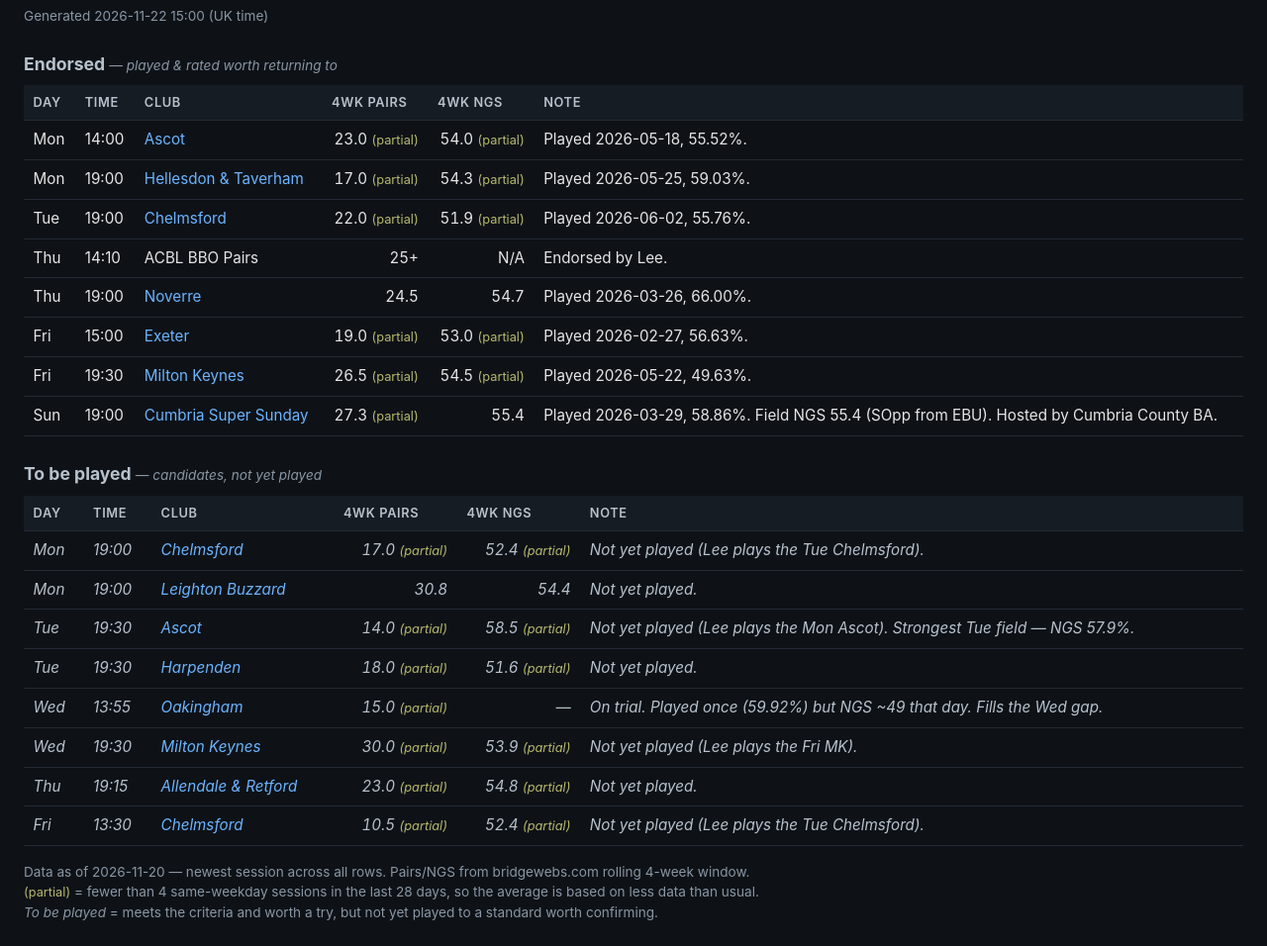
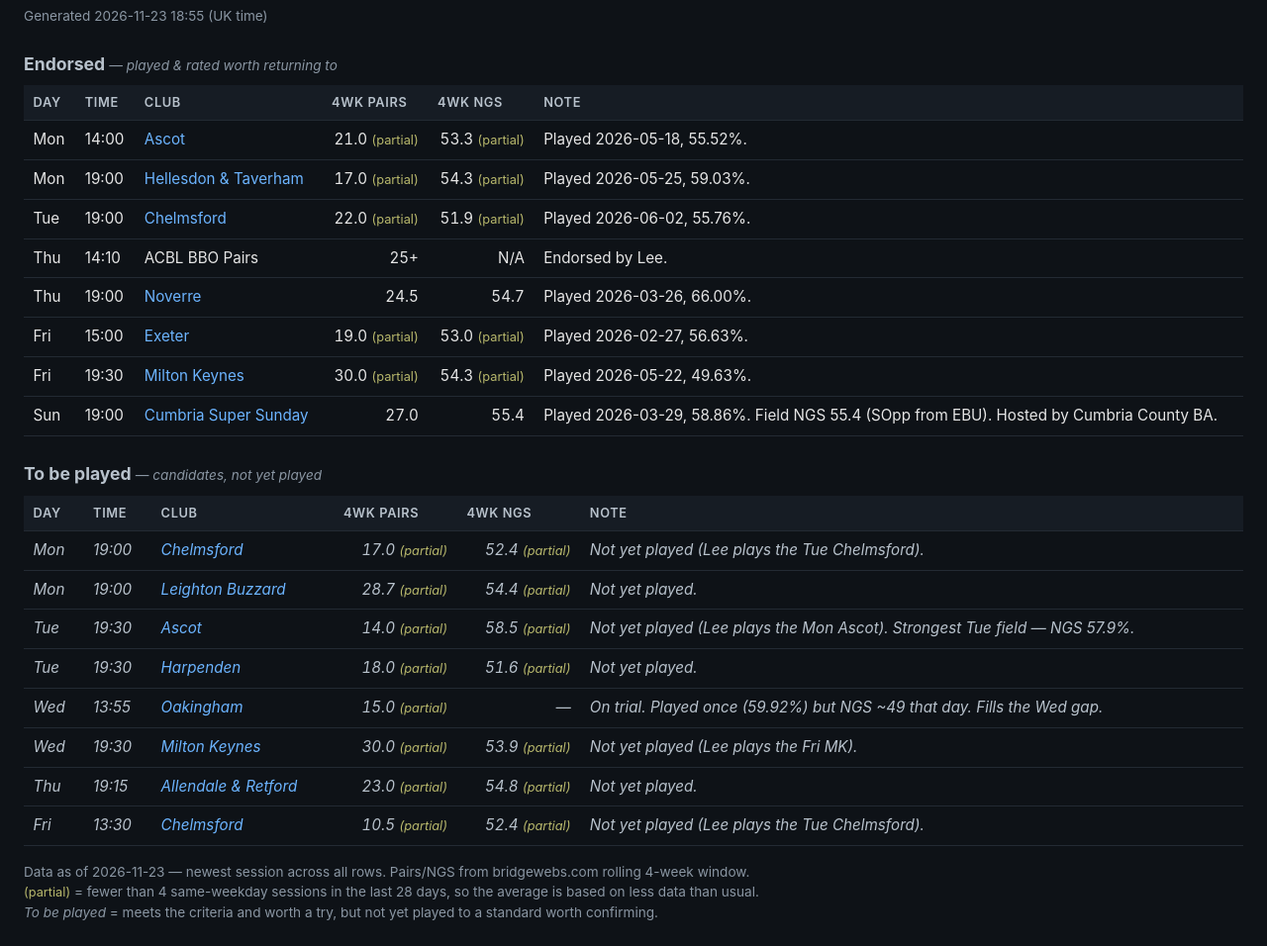
Before and after one commit to theleeguy64-maker/Bridge-Club-Games, a plain HTML site: page docs/index.html in a window 1280 px wide. Shown: the part 56-1012 px from the top of the page at 99% size. Drawn offline with Linux system fonts and the light colour scheme.

Commit message:
ci: refresh stats + regenerate docs/index.html

```diff
--- a/docs/index.html
+++ b/docs/index.html
@@ -9,7 +9,7 @@
 <meta name="apple-mobile-web-app-status-bar-style" content="black-translucent">
 <meta name="apple-mobile-web-app-title" content="Bridge">
 <meta name="theme-color" content="#0e1217">
-<meta name="build-version" content="20261122-150001">
+<meta name="build-version" content="20261123-185521">
 <script>
   // Auto-update flow:
   //   1. On page load, register/update SW. Forces SW update check past the 10-min
@@ -20,7 +20,7 @@
   //   3. The reload-once guard (sessionStorage) prevents infinite loops.
   (function() {
     if (!('serviceWorker' in navigator)) return;
-    var BUILD = "20261122-150001";
+    var BUILD = "20261123-185521";
     var reloadOnce = function(reason) {
       if (sessionStorage.getItem('bcg_reloaded_for') === BUILD) return;
       sessionStorage.setItem('bcg_reloaded_for', BUILD);
@@ -73,21 +73,21 @@
 </head>
 <body>
 <h1>RealBridge Bridge Club Games</h1>
-<div class="ts">Generated 2026-11-22 15:00 (UK time)</div>
+<div class="ts">Generated 2026-11-23 18:55 (UK time)</div>
 <h2>Endorsed <span class="sub">— played &amp; rated worth returning to</span></h2>
 <table>
   <thead>
     <tr><th>Day</th><th>Time</th><th>Club</th><th>4wk pairs</th><th>4wk NGS</th><th>Note</th></tr>
   </thead>
   <tbody>
-<tr><td>Mon</td><td>14:00</td><td><a href="https://www.bridgewebs.com/ascot/">Ascot</a></td><td class="num">23.0 <span class="partial">(partial)</span></td><td class="num">54.0 <span class="partial">(partial)</span></td><td>Played 2026-05-18, 55.52%.</td></tr>
+<tr><td>Mon</td><td>14:00</td><td><a href="https://www.bridgewebs.com/ascot/">Ascot</a></td><td class="num">21.0 <span class="partial">(partial)</span></td><td class="num">53.3 <span class="partial">(partial)</span></td><td>Played 2026-05-18, 55.52%.</td></tr>
 <tr><td>Mon</td><td>19:00</td><td><a href="https://www.bridgewebs.com/taverham/">Hellesdon &amp; Taverham</a></td><td class="num">17.0 <span class="partial">(partial)</span></td><td class="num">54.3 <span class="partial">(partial)</span></td><td>Played 2026-05-25, 59.03%.</td></tr>
 <tr><td>Tue</td><td>19:00</td><td><a href="https://www.bridgewebs.com/chelmsford/">Chelmsford</a></td><td class="num">22.0 <span class="partial">(partial)</span></td><td class="num">51.9 <span class="partial">(partial)</span></td><td>Played 2026-06-02, 55.76%.</td></tr>
 <tr><td>Thu</td><td>14:10</td><td>ACBL BBO Pairs</td><td class="num">25+</td><td class="num">N/A</td><td>Endorsed by Lee.</td></tr>
 <tr><td>Thu</td><td>19:00</td><td><a href="https://www.bridgewebs.com/noverre/">Noverre</a></td><td class="num">24.5</td><td class="num">54.7</td><td>Played 2026-03-26, 66.00%.</td></tr>
 <tr><td>Fri</td><td>15:00</td><td><a href="https://www.bridgewebs.com/exeter/">Exeter</a></td><td class="num">19.0 <span class="partial">(partial)</span></td><td class="num">53.0 <span class="partial">(partial)</span></td><td>Played 2026-02-27, 56.63%.</td></tr>
-<tr><td>Fri</td><td>19:30</td><td><a href="https://www.bridgewebs.com/miltonkeynes/">Milton Keynes</a></td><td class="num">26.5 <span class="partial">(partial)</span></td><td class="num">54.5 <span class="partial">(partial)</span></td><td>Played 2026-05-22, 49.63%.</td></tr>
-<tr><td>Sun</td><td>19:00</td><td><a href="https://www.bridgewebs.com/cumbria/">Cumbria Super Sunday</a></td><td class="num">27.3 <span class="partial">(partial)</span></td><td class="num">55.4</td><td>Played 2026-03-29, 58.86%. Field NGS 55.4 (SOpp from EBU). Hosted by Cumbria County BA.</td></tr>
+<tr><td>Fri</td><td>19:30</td><td><a href="https://www.bridgewebs.com/miltonkeynes/">Milton Keynes</a></td><td class="num">30.0 <span class="partial">(partial)</span></td><td class="num">54.3 <span class="partial">(partial)</span></td><td>Played 2026-05-22, 49.63%.</td></tr>
+<tr><td>Sun</td><td>19:00</td><td><a href="https://www.bridgewebs.com/cumbria/">Cumbria Super Sunday</a></td><td class="num">27.0</td><td class="num">55.4</td><td>Played 2026-03-29, 58.86%. Field NGS 55.4 (SOpp from EBU). Hosted by Cumbria County BA.</td></tr>
   </tbody>
 </table>
 <h2>To be played <span class="sub">— candidates, not yet played</span></h2>
@@ -97,7 +97,7 @@
   </thead>
   <tbody>
 <tr class="to-play"><td>Mon</td><td>19:00</td><td><a href="https://www.bridgewebs.com/chelmsford/">Chelmsford</a></td><td class="num">17.0 <span class="partial">(partial)</span></td><td class="num">52.4 <span class="partial">(partial)</span></td><td>Not yet played (Lee plays the Tue Chelmsford).</td></tr>
-<tr class="to-play"><td>Mon</td><td>19:00</td><td><a href="https://www.bridgewebs.com/leightonbuzzard/">Leighton Buzzard</a></td><td class="num">30.8</td><td class="num">54.4</td><td>Not yet played.</td></tr>
+<tr class="to-play"><td>Mon</td><td>19:00</td><td><a href="https://www.bridgewebs.com/leightonbuzzard/">Leighton Buzzard</a></td><td class="num">28.7 <span class="partial">(partial)</span></td><td class="num">54.4 <span class="partial">(partial)</span></td><td>Not yet played.</td></tr>
 <tr class="to-play"><td>Tue</td><td>19:30</td><td><a href="https://www.bridgewebs.com/ascot/">Ascot</a></td><td class="num">14.0 <span class="partial">(partial)</span></td><td class="num">58.5 <span class="partial">(partial)</span></td><td>Not yet played (Lee plays the Mon Ascot). Strongest Tue field — NGS 57.9%.</td></tr>
 <tr class="to-play"><td>Tue</td><td>19:30</td><td><a href="https://www.bridgewebs.com/harpenden/">Harpenden</a></td><td class="num">18.0 <span class="partial">(partial)</span></td><td class="num">51.6 <span class="partial">(partial)</span></td><td>Not yet played.</td></tr>
 <tr class="to-play"><td>Wed</td><td>13:55</td><td><a href="https://www.bridgewebs.com/oakingham/">Oakingham</a></td><td class="num">15.0 <span class="partial">(partial)</span></td><td class="num">—</td><td>On trial. Played once (59.92%) but NGS ~49 that day. Fills the Wed gap.</td></tr>
@@ -107,7 +107,7 @@
   </tbody>
 </table>
 <footer>
-Data as of 2026-11-20 — newest session across all rows. Pairs/NGS from bridgewebs.com rolling 4-week window.<br>
+Data as of 2026-11-23 — newest session across all rows. Pairs/NGS from bridgewebs.com rolling 4-week window.<br>
 <span class="partial">(partial)</span> = fewer than 4 same-weekday sessions in the last 28 days, so the average is based on less data than usual.<br>
 <em>To be played</em> = meets the criteria and worth a try, but not yet played to a standard worth confirming.
 </footer>
--- a/docs/sw.js
+++ b/docs/sw.js
@@ -1,6 +1,6 @@
 // Service worker — network-first for the page, so updates appear on every refresh.
 // Bumped automatically by the generator on every regen.
-const VERSION = '20261122-150001';
+const VERSION = '20261123-185521';
 const CACHE = `bcg-${VERSION}`;
 
 self.addEventListener('install', e => {
```
